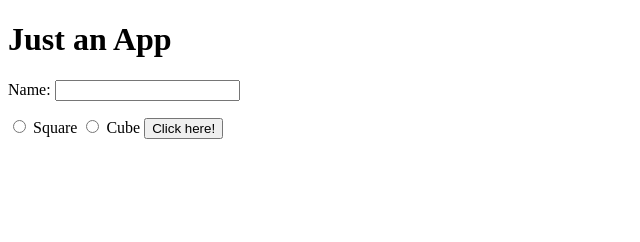
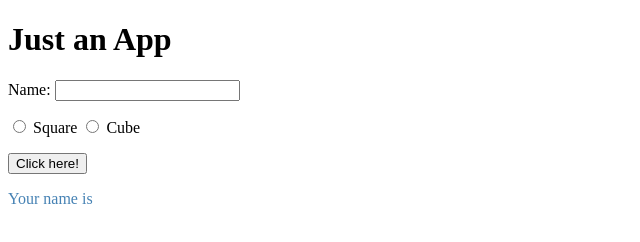
Before and after one commit to JonWash86/bcp-day-4, a plain HTML site: page index.html in a window 1280 px wide. Both pictures are taken after a click on the button "Click here!". Shown: the whole page, without its empty margins (0-640 px from the left). Drawn offline with Linux system fonts and the light colour scheme.

Commit message:
show some style

```diff
--- a/index.html
+++ b/index.html
@@ -24,16 +24,21 @@
             <label>
                 <input name="power" type="radio"> Cube
             </label>
+            <p>
+            <button onclick="showName()">Click here!</button>
+            </p>
+            </p>
 
-            <button onclick="showName()">Click here!</button>
-
-            </p>
+            <p id="result"></p>
     </main>
     <script>
             function showName(){
                 var input = document.getElementById('name');
                 var name = input.value;
-                console.log(name);
+
+                var p = document.getElementById('result');
+                p.innerText = 'Your name is ' + name;
+                p.style.color = 'steelblue';
             }
 
         function count() {
```
